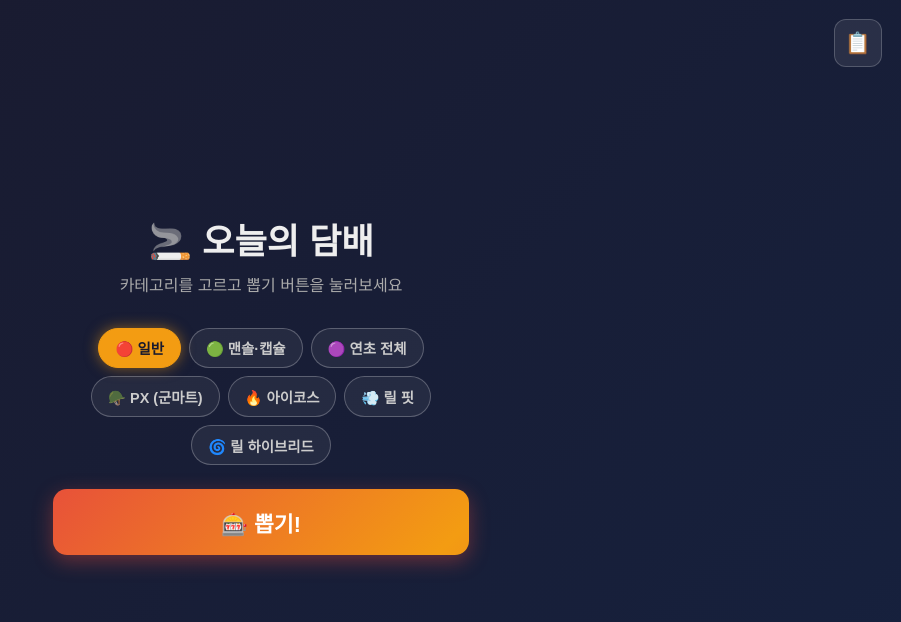
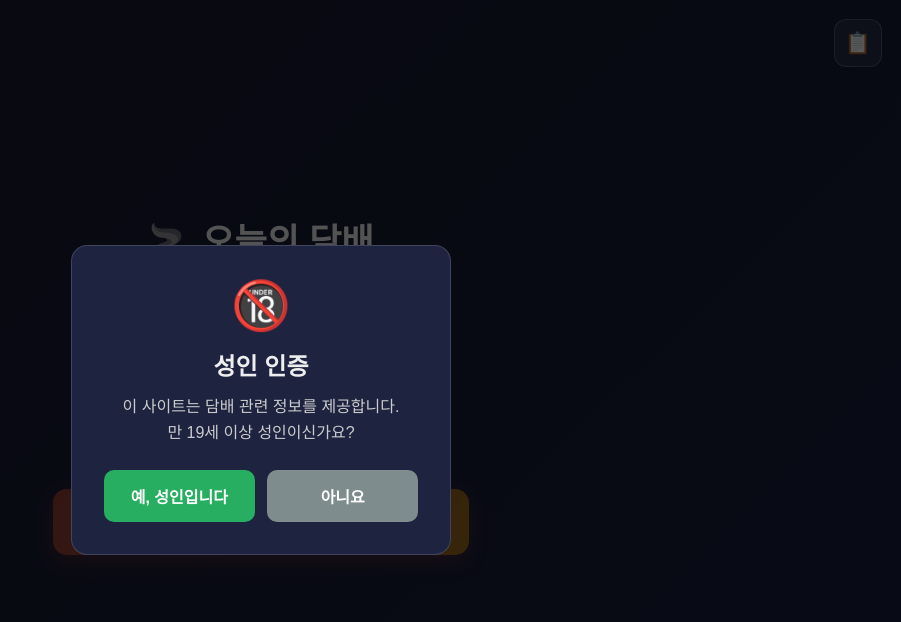
Before and after one commit to jookoo3/RandomSmokeProject, a plain HTML site: page index.html in a window 1280 px wide. Shown: the whole page, without its empty margins (379-1280 px from the left). Drawn offline with Linux system fonts and the light colour scheme.

Commit message:
성인 인증 시스템 추가 및 누락 담배 5종 추가 (말보로 미디움 등)
Co-authored-by: Copilot App <223556219+Copilot@users.noreply.github.com>

```diff
--- a/data.js
+++ b/data.js
@@ -5,6 +5,7 @@ const CIGARETTES = [
   // 말보로 (PM)
   { name: "말보로 레드", px: true, type: "regular", tar: "8.0mg", color: "#c0392b", review: "묵직하고 진한 클래식, 골초들의 변함없는 스테디셀러" },
   { name: "말보로 골드", px: true, type: "regular", tar: "6.0mg", color: "#d4a017", review: "레드보다 부드럽지만 존재감은 확실한 무난한 선택" },
+  { name: "말보로 미디움", type: "regular", tar: "5.0mg", color: "#a04000", review: "레드와 골드 사이의 밸런스, 딱 중간이 좋다는 평" },
   { name: "말보로 실버", type: "regular", tar: "3.0mg", color: "#95a5a6", review: "말보로 감성 그대로 순하게, 라이트 유저 추천" },
   // 팔리아멘트 (PM)
   { name: "팔리아멘트 아쿠아 5", px: true, type: "regular", tar: "5.0mg", color: "#2471a3", review: "특유의 리세스 필터로 깔끔한 끝맛이 매력" },
@@ -32,6 +33,7 @@ const CIGARETTES = [
   { name: "메비우스 LSS 원", type: "regular", tar: "0.1mg", color: "#d6eaf8", review: "초저타르 슈퍼슬림, 거의 공기라는 우스갯소리도" },
   // 카멜 (JTI)
   { name: "카멜 필터", type: "regular", tar: "8.0mg", color: "#ca8a2a", review: "낙타 마크의 클래식, 고소하고 진한 풍미" },
+  { name: "카멜 옐로우", type: "regular", tar: "7.0mg", color: "#f1c40f", review: "카멜 특유의 고소함이 가장 진하게 살아있는 맛" },
   { name: "카멜 블루", type: "regular", tar: "6.0mg", color: "#2e86c1", review: "필터보다 부드럽게, 카멜 입문용으로 좋다는 평" },
   // 윈스턴 (JTI)
   { name: "윈스턴 레드", type: "regular", tar: "8.0mg", color: "#922b21", review: "진하고 거친 아메리칸 블렌드, 가성비도 준수" },
@@ -40,6 +42,7 @@ const CIGARETTES = [
   { name: "에쎄 수 0.5", px: true, type: "regular", tar: "0.5mg", color: "#7d8a5c", review: "초저타르인데도 맛이 비지 않다는 국민 슬림 담배" },
   { name: "에쎄 수 0.1", type: "regular", tar: "0.1mg", color: "#a9b388", review: "국내 최저 수준 타르, 흡연량 줄이기용으로 인기" },
   { name: "에쎄 프라임", px: true, type: "regular", tar: "0.45mg", color: "#8a7040", review: "슬림 특유의 고소함, 순한 맛 찾는 분들의 정착지" },
+  { name: "에쎄 라이트", type: "regular", tar: "4.5mg", color: "#a2947a", review: "에쎄 라인의 미드타르, 고소함과 순함의 균형" },
   { name: "에쎄 원", type: "regular", tar: "1.0mg", color: "#b7950b", review: "에쎄 라인업의 표준, 꾸준한 판매량의 베스트셀러" },
   { name: "에쎄 스페셜 골드", type: "regular", tar: "6.5mg", color: "#9a7d0a", review: "슬림인데 묵직한 반전 매력, 진한 슬림파 추천" },
   { name: "에쎄 골든 리프", type: "regular", tar: "5.0mg", color: "#d4ac0d", review: "황금잎 블렌딩의 고소하고 깊은 맛이 강점" },
@@ -55,6 +58,7 @@ const CIGARETTES = [
   { name: "디스 플러스", px: true, type: "regular", tar: "6.5mg", color: "#2c3e50", review: "디스보다 길어진 라지 사이즈, 오래 태우기 좋다는 평" },
   // 심플 (KT&G)
   { name: "심플 3mg", type: "regular", tar: "3.0mg", color: "#7f8c8d", review: "이름처럼 심플하고 깔끔한 맛, 꾸준한 수요" },
+  // 팔리아멘트 하이브리드는 캡슐 섹션 참조
   // 기타 KT&G
   { name: "한라산", px: true, type: "regular", tar: "8.0mg", color: "#1e8449", review: "제주 감성의 진한 맛, 아는 사람만 찾는 롱셀러" },
   { name: "라일락", type: "regular", tar: "4.5mg", color: "#9b59b6", review: "은은한 꽃향 감성, 호불호 갈리지만 팬층 확고" },
@@ -62,6 +66,7 @@ const CIGARETTES = [
   { name: "88 골드", type: "regular", tar: "6.5mg", color: "#b9770e", review: "88올림픽과 함께한 추억의 맛, 여전히 판매 중" },
   // 보헴 (KT&G)
   { name: "보헴 시가 미니", px: true, type: "regular", tar: "5.5mg", color: "#6e4a2f", review: "시가 특유의 달큰한 향, 색다른 맛 찾을 때 제격" },
+  { name: "보헴 시가 No.1", type: "regular", tar: "1.0mg", color: "#a5673f", review: "시가향을 가장 순하게, 부담 없는 저타르 시가" },
   { name: "보헴 시가 No.3", type: "regular", tar: "3.0mg", color: "#935116", review: "시가향을 순하게 즐기는 버전, 입문용으로 추천" },
   { name: "보헴 시가 No.6", type: "regular", tar: "6.5mg", color: "#5d3a1a", review: "진한 시가 풍미, 묵직한 단맛이 매력이라는 평" },
 
@@ -89,6 +94,8 @@ const CIGARETTES = [
   { name: "에쎄 체인지 빙", px: true, type: "capsule", tar: "4.5mg", color: "#5dade2", review: "얼음같은 쿨링 캡슐, 시원함 끝판왕이라는 후기" },
   { name: "에쎄 체인지 히말라야", type: "capsule", tar: "4.5mg", color: "#85c1e9", review: "히말라야급 강력 쿨링, 맨솔 매니아 저격 제품" },
   { name: "에쎄 체인지 W", type: "capsule", tar: "0.5mg", color: "#bb8fce", review: "더블 캡슐에 초저타르, 가볍게 즐기는 변화구" },
+  // 팔리아멘트 (PM)
+  { name: "팔리아멘트 하이브리드 5", type: "capsule", tar: "5.0mg", color: "#1b4f72", review: "리세스 필터에 캡슐까지, 깔끔+청량 조합" },
   // 던힐 (BAT)
   { name: "던힐 스위치", type: "capsule", tar: "6.0mg", color: "#7d3c98", review: "묵직한 맛에 캡슐 청량감, 두 마리 토끼를 잡았다는 평" },
   // 메비우스 (JTI)
--- a/index.html
+++ b/index.html
@@ -7,6 +7,19 @@
   <link rel="stylesheet" href="style.css" />
 </head>
 <body>
+  <div class="modal-overlay" id="ageModal">
+    <div class="modal age-modal">
+      <div class="age-icon">🔞</div>
+      <h2>성인 인증</h2>
+      <p class="age-text">이 사이트는 담배 관련 정보를 제공합니다.<br />만 19세 이상 성인이신가요?</p>
+      <div class="age-buttons">
+        <button class="age-btn yes" id="ageYes">예, 성인입니다</button>
+        <button class="age-btn no" id="ageNo">아니요</button>
+      </div>
+      <p class="age-denied hidden" id="ageDenied">⛔ 미성년자는 이용할 수 없습니다.<br />뽑기 기능이 비활성화되었습니다.</p>
+    </div>
+  </div>
+
   <button class="list-btn" id="listBtn" title="전체 목록">📋</button>
 
   <main class="container">
--- a/script.js
+++ b/script.js
@@ -112,6 +112,10 @@ function spawnConfetti() {
 }
 
 function gacha() {
+  if (!isAdult) {
+    alert("성인 인증 후 이용할 수 있습니다.");
+    return;
+  }
   const { label, filter } = MODE_INFO[currentMode];
   const pool = CIGARETTES.filter(filter);
   if (!pool.length) return;
@@ -185,3 +189,29 @@ document.getElementById("closeModal").addEventListener("click", () => {
 listModal.addEventListener("click", (e) => {
   if (e.target === listModal) listModal.classList.add("hidden");
 });
+
+// ===== 성인 인증 =====
+const ageModal = document.getElementById("ageModal");
+const ageDenied = document.getElementById("ageDenied");
+let isAdult = sessionStorage.getItem("isAdult") === "yes";
+
+if (isAdult) {
+  ageModal.classList.add("hidden");
+} else {
+  gachaBtn.disabled = true;
+}
+
+document.getElementById("ageYes").addEventListener("click", () => {
+  isAdult = true;
+  sessionStorage.setItem("isAdult", "yes");
+  gachaBtn.disabled = false;
+  ageModal.classList.add("hidden");
+});
+
+document.getElementById("ageNo").addEventListener("click", () => {
+  isAdult = false;
+  sessionStorage.removeItem("isAdult");
+  gachaBtn.disabled = true;
+  ageDenied.classList.remove("hidden");
+  setTimeout(() => ageModal.classList.add("hidden"), 1800);
+});
--- a/style.css
+++ b/style.css
@@ -342,3 +342,43 @@ h1 {
 
 .cat-title.lilfit { color: #aeb6bf; border-color: #566573; }
 .cat-title.lilhybrid { color: #85c1e9; border-color: #2e86c1; }
+
+/* 성인 인증 모달 */
+.age-modal {
+  max-width: 380px;
+  text-align: center;
+  padding: 2rem;
+}
+
+.age-icon { font-size: 3rem; margin-bottom: 0.8rem; }
+
+.age-modal h2 { margin-bottom: 0.8rem; }
+
+.age-text { color: #ccc; line-height: 1.6; margin-bottom: 1.5rem; }
+
+.age-buttons { display: flex; gap: 0.8rem; }
+
+.age-btn {
+  flex: 1;
+  padding: 0.9rem;
+  border: none;
+  border-radius: 10px;
+  font-size: 1rem;
+  font-weight: 700;
+  color: #fff;
+  cursor: pointer;
+  transition: transform 0.15s;
+}
+
+.age-btn:hover { transform: translateY(-2px); }
+.age-btn.yes { background: #27ae60; }
+.age-btn.no { background: #7f8c8d; }
+
+.age-denied {
+  margin-top: 1.2rem;
+  color: #e74c3c;
+  font-weight: 700;
+  line-height: 1.6;
+}
+
+.age-denied.hidden { display: none; }
```
Also changed, not shown: 1 other file.
